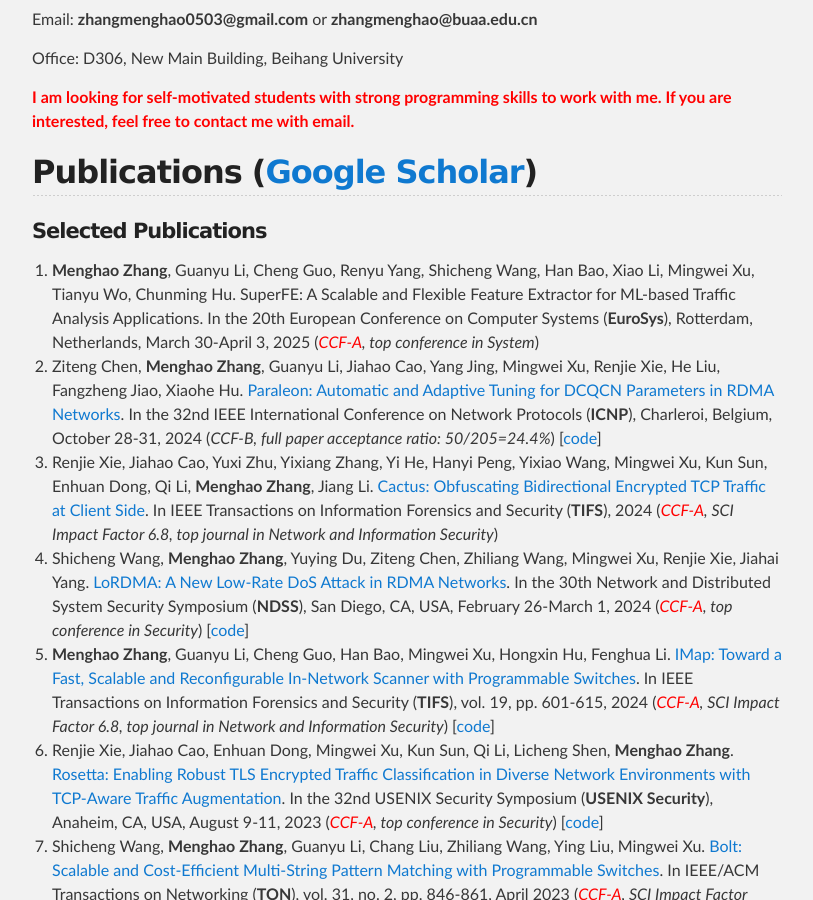
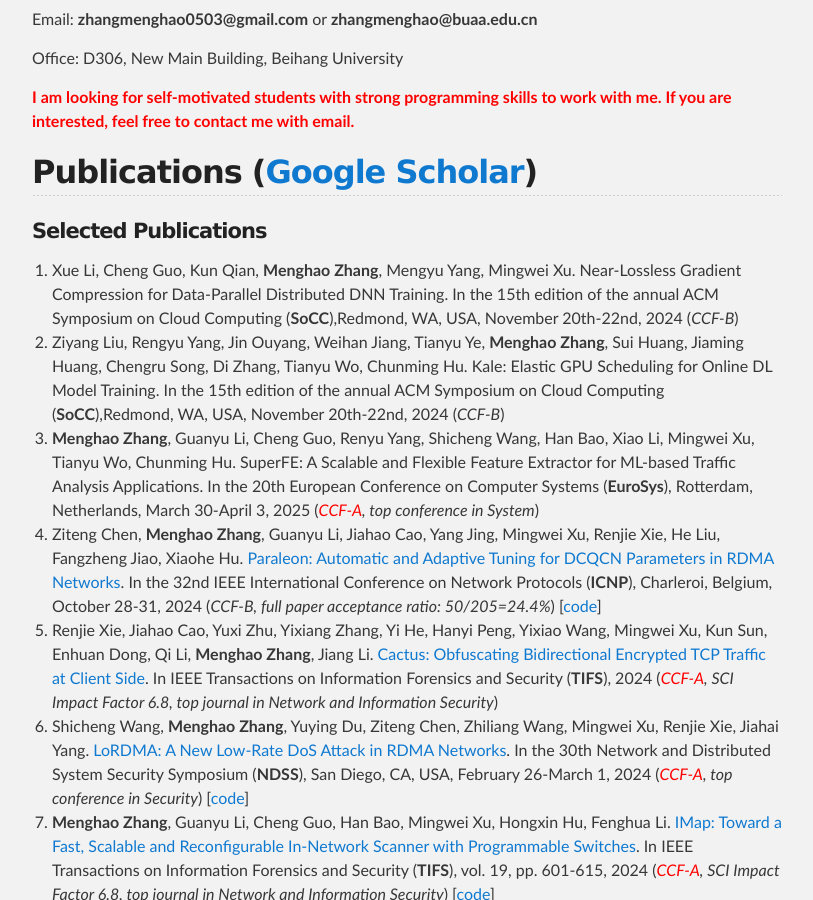
Before and after one commit to zhangmenghao/zhangmenghao.github.io, a Jekyll site: the page built from index.md, in a window 1280 px wide and 900 px high, scrolled down 893 px. Shown: the whole window, without its empty margins (233-1046 px from the left). Built offline with Jekyll 4.4.1, drawn with Linux system fonts in a browser that asks for light colours.

Commit message:
Add two SoCC 24

```diff
--- a/index.md
+++ b/index.md
@@ -42,6 +42,12 @@ Office: D306, New Main Building, Beihang University
 ## Publications ([Google Scholar](https://scholar.google.com/citations?user=fv-p85gAAAAJ&hl=zh-CN))
 <!-- (* indicates that I am the corresponding author) -->
 #### Selected Publications
+20. Xue Li, Cheng Guo, Kun Qian, __Menghao Zhang__, Mengyu Yang, Mingwei Xu.
+Near-Lossless Gradient Compression for Data-Parallel Distributed DNN Training.
+In the 15th edition of the annual ACM Symposium on Cloud Computing (**SoCC**),Redmond, WA, USA, November 20th-22nd, 2024 (*CCF-B*)
+19. Ziyang Liu, Rengyu Yang, Jin Ouyang, Weihan Jiang, Tianyu Ye, __Menghao Zhang__, Sui Huang, Jiaming Huang, Chengru Song, Di Zhang, Tianyu Wo, Chunming Hu.
+Kale: Elastic GPU Scheduling for Online DL Model Training.
+In the 15th edition of the annual ACM Symposium on Cloud Computing (**SoCC**),Redmond, WA, USA, November 20th-22nd, 2024 (*CCF-B*)
 18. __Menghao Zhang__, Guanyu Li, Cheng Guo, Renyu Yang, Shicheng Wang, Han Bao, Xiao Li, Mingwei Xu, Tianyu Wo, Chunming Hu.
 SuperFE: A Scalable and Flexible Feature Extractor for ML-based Traffic Analysis Applications.
 In the 20th European Conference on Computer Systems (**EuroSys**), Rotterdam, Netherlands, March 30-April 3, 2025 (*<font color='red'>CCF-A</font>, top conference in System*)
```
